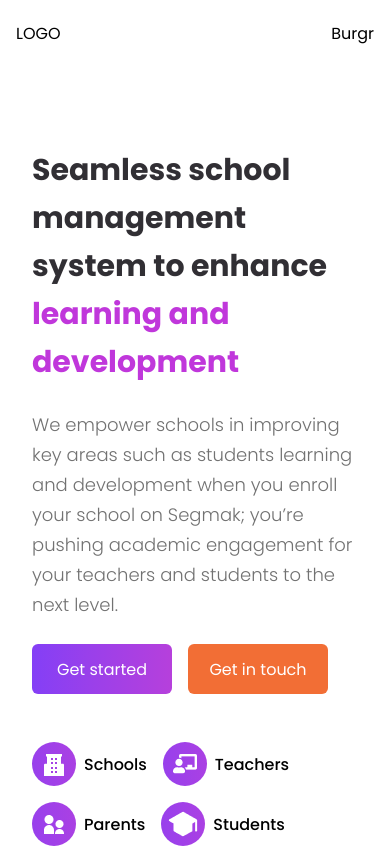
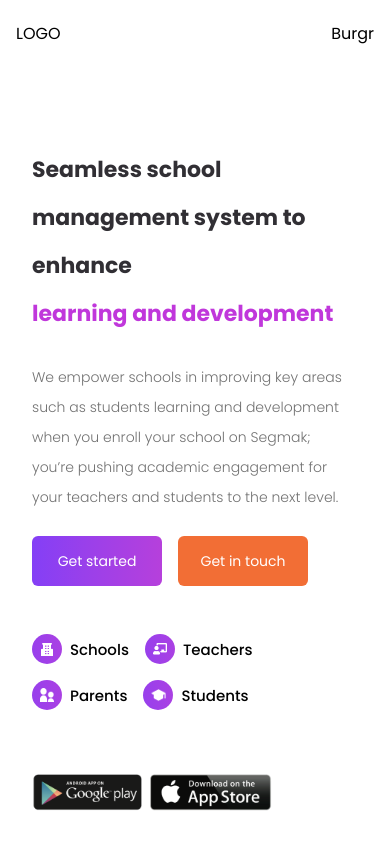
Before and after one commit to ejezie/Segmark, a React (Create React App) app: page / in a window 390 px wide. Shown: the top 848 px of the page. Built offline with nearby package versions, Linux system fonts and the light colour scheme.

Commit message:
more responsive update

```diff
--- a/src/App.scss
+++ b/src/App.scss
@@ -57,7 +57,8 @@ a {
   }
   @media (max-width: 400px) {
     min-width: 127px;
-    width: 140px;
+    width: 130px;
+    font-size: 14px;
   }
 }
 .purple {
@@ -70,6 +71,11 @@ a {
   color: #312f34;
   @media (max-width: 960px) {
     max-width: 1200px;
+    font-size: 24px;
+  }
+  @media (max-width: 400px) {
+    max-width: 1200px;
+    font-size: 22px;
   }
 }
 
@@ -85,6 +91,7 @@ a {
   padding-right: 0.2rem;
   @media (max-width: 960px) {
     max-width: 1200px;
+    font-size: 14px;
   }
 }
 
--- a/src/pages/Landing.jsx
+++ b/src/pages/Landing.jsx
@@ -36,7 +36,7 @@ function Landing() {
       >
         <div className="left">
           <div className="sub-heading marginb1">
-            Seamless school management <br /> system to enhance <br />{" "}
+            Seamless school management  system to enhance <br /> {" "}
             <span className="purple">learning and development</span>
           </div>
           <div className="text marginb1">
@@ -99,7 +99,7 @@ function Landing() {
       <div className="section center section-padding">
         <div className="left">
           <div className="sub-heading marginb1">
-            <span className="purple">Just online,</span> the same <br />{" "}
+            <span className="purple">Just online,</span> the same {" "}
             classroom
           </div>
           <div className="text marginb1">
@@ -130,7 +130,7 @@ function Landing() {
         <div className="left">
           <div className="sub-heading marginb1">
             <span className="purple">Unrestricted Access </span>to learning{" "}
-            <br /> materials
+            materials
           </div>
           <div className="text marginb1">
             Our learning center provides students with unrestricted access to a
--- a/src/styles/landing.scss
+++ b/src/styles/landing.scss
@@ -36,6 +36,9 @@
           }
         }
         .appstore {
+          @media screen and (max-width: 500px) {
+            width: 15rem;
+          }
         }
       }
       .icon-wrap {
@@ -57,10 +60,20 @@
               #9e40e9 36.9%,
               #bc41da 182.7%
             );
+            @media (max-width: 400px) {
+              width: 30px;
+              height: 30px;
+              img {
+                width: 0.9rem;
+              }
+            }
           }
           .icon-text {
             margin-right: 1rem;
             font-weight: 500;
+            @media (max-width: 960px) {
+              font-size: 15px;
+            }
           }
         }
       }
@@ -122,9 +135,9 @@
         @media (max-width: 960px) {
           width: 20%;
         }
-          @media (max-width: 480px) {
+        @media (max-width: 480px) {
           top: -1.3rem;
-        left: 4rem;
+          left: 4rem;
         }
       }
       .right-img-wrap {
```
